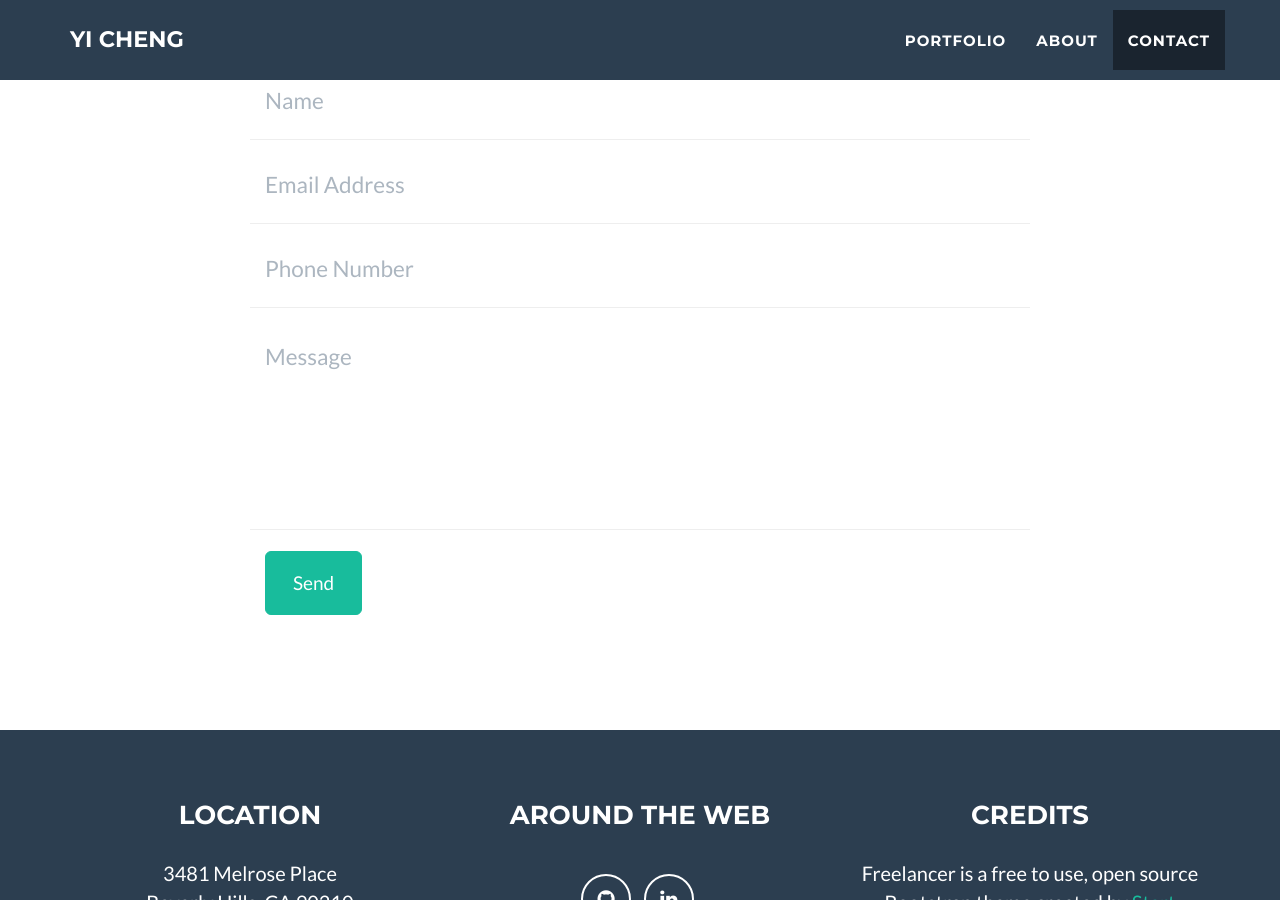
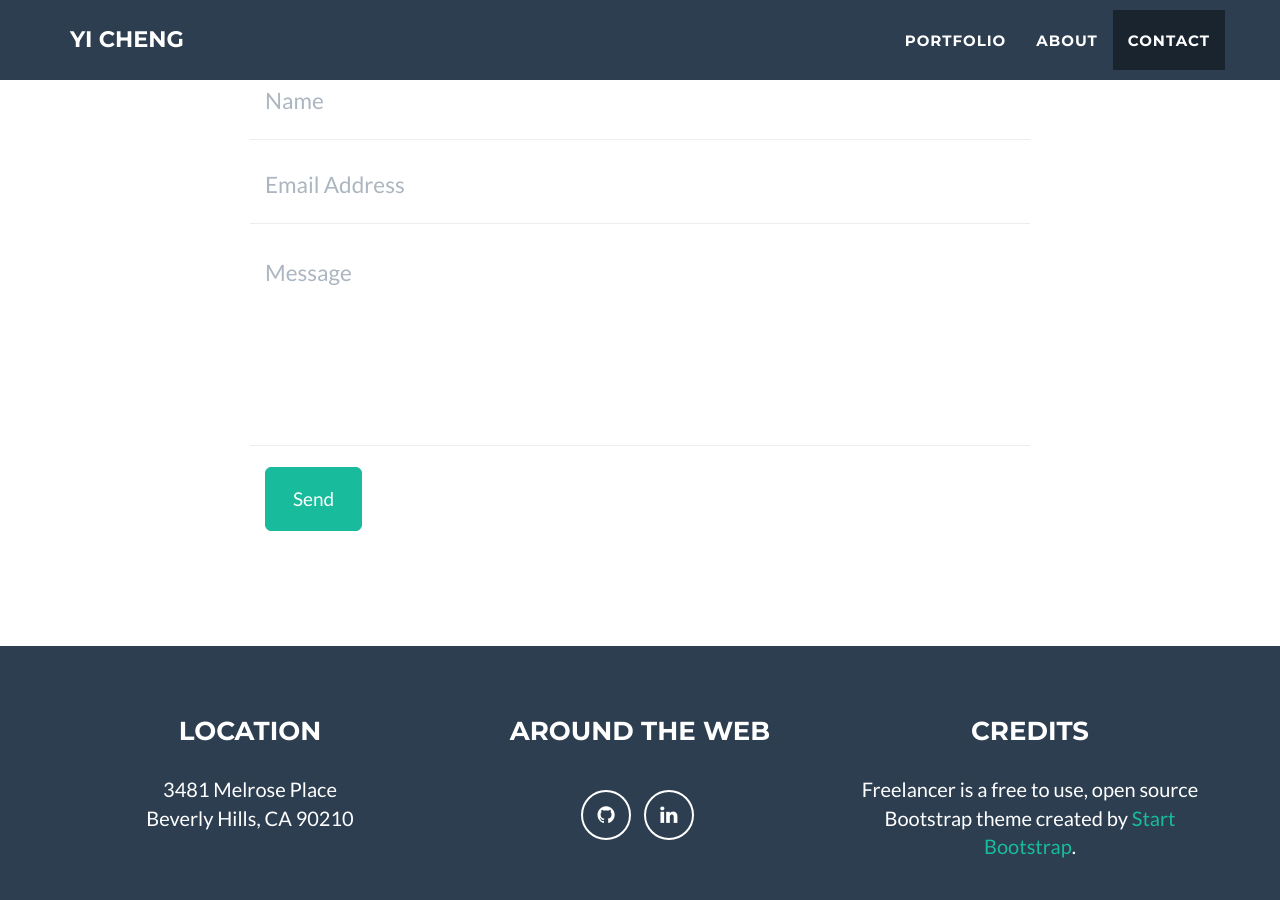
Before and after one commit to wisechengyi/oldgithubio, a Jekyll site: the page built from index.html, in a window 1280 px wide and 900 px high, scrolled down 2586 px. Built offline with Jekyll 4.4.1, drawn with Linux system fonts in a browser that asks for light colours.

Commit message:
email should work

```diff
--- a/_includes/contact.html
+++ b/_includes/contact.html
@@ -12,7 +12,7 @@
                     <!-- To configure the contact form email address, go to mail/contact_me.php and update the email address in the PHP file on line 19. -->
                     <!-- The form should work on most web servers, but if the form is not working you may need to configure your web server differently. -->
                     <!--<form name="sentMessage" id="contactForm" novalidate>-->
-                        <form novalidate action="http://formspree.io/wisechengyi@email.com" method="POST">
+                        <form novalidate action="http://formspree.io/wisechengyi@gmail.com" method="POST">
 
                         <div class="row control-group">
                             <div class="form-group col-xs-12 floating-label-form-group controls">
@@ -28,13 +28,13 @@
                                 <p class="help-block text-danger"></p>
                             </div>
                         </div>
-                        <div class="row control-group">
-                            <div class="form-group col-xs-12 floating-label-form-group controls">
-                                <label>Phone Number</label>
-                                <input type="tel" class="form-control" placeholder="Phone Number" id="phone" required data-validation-required-message="Please enter your phone number.">
-                                <p class="help-block text-danger"></p>
-                            </div>
-                        </div>
+                        <!--<div class="row control-group">-->
+                            <!--<div class="form-group col-xs-12 floating-label-form-group controls">-->
+                                <!--<label>Phone Number</label>-->
+                                <!--<input type="tel" class="form-control" placeholder="Phone Number" id="phone" required data-validation-required-message="Please enter your phone number.">-->
+                                <!--<p class="help-block text-danger"></p>-->
+                            <!--</div>-->
+                        <!--</div>-->
                         <div class="row control-group">
                             <div class="form-group col-xs-12 floating-label-form-group controls">
                                 <label>Message</label>
```
Also changed, not shown: 8 other files.
